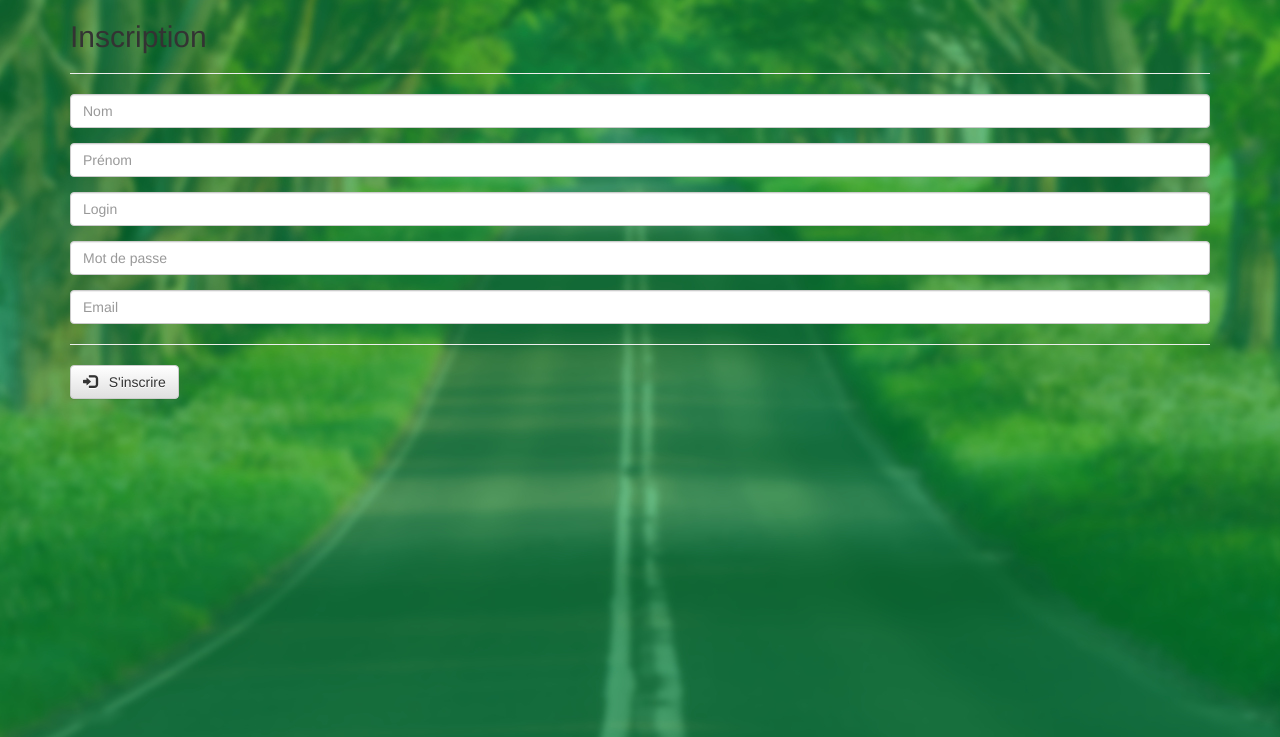
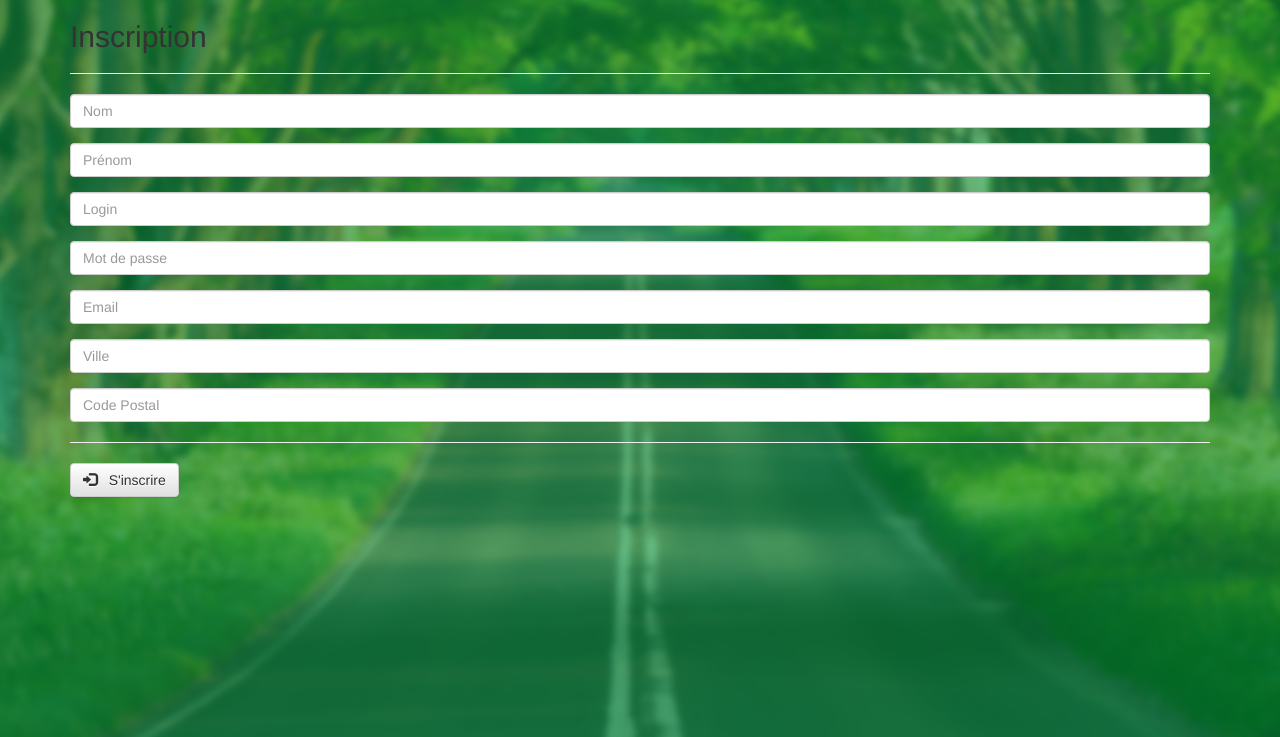
Before and after one commit to letrucquitue/projet_team_dodo, a PHP site: page /frontoffice/inscription.php in a window 1280 px wide. Shown: the top 737 px of the page. Run offline with PHP 8.4, Linux system fonts and the light colour scheme.

Commit message:
maj inscription (ville,cp)

```diff
--- a/frontoffice/inscription.php
+++ b/frontoffice/inscription.php
@@ -65,6 +65,14 @@ if(isset($_SESSION['user_id'])!="")
         <input type="text" class="form-control" placeholder="Email" name="user_email" id="user_email" />
         </div>
 
+        <div class="form-group">
+        <input type="text" class="form-control" placeholder="Ville" name="user_ville" id="user_ville" />
+        </div>
+
+        <div class="form-group">
+        <input type="text" class="form-control" placeholder="Code Postal" name="user_cp" id="user_cp" />
+        </div>
+
         <hr />
 
         <div class="form-group">
```
Also changed, not shown: frontoffice/inscr_process.php (+13 -2 lines).
